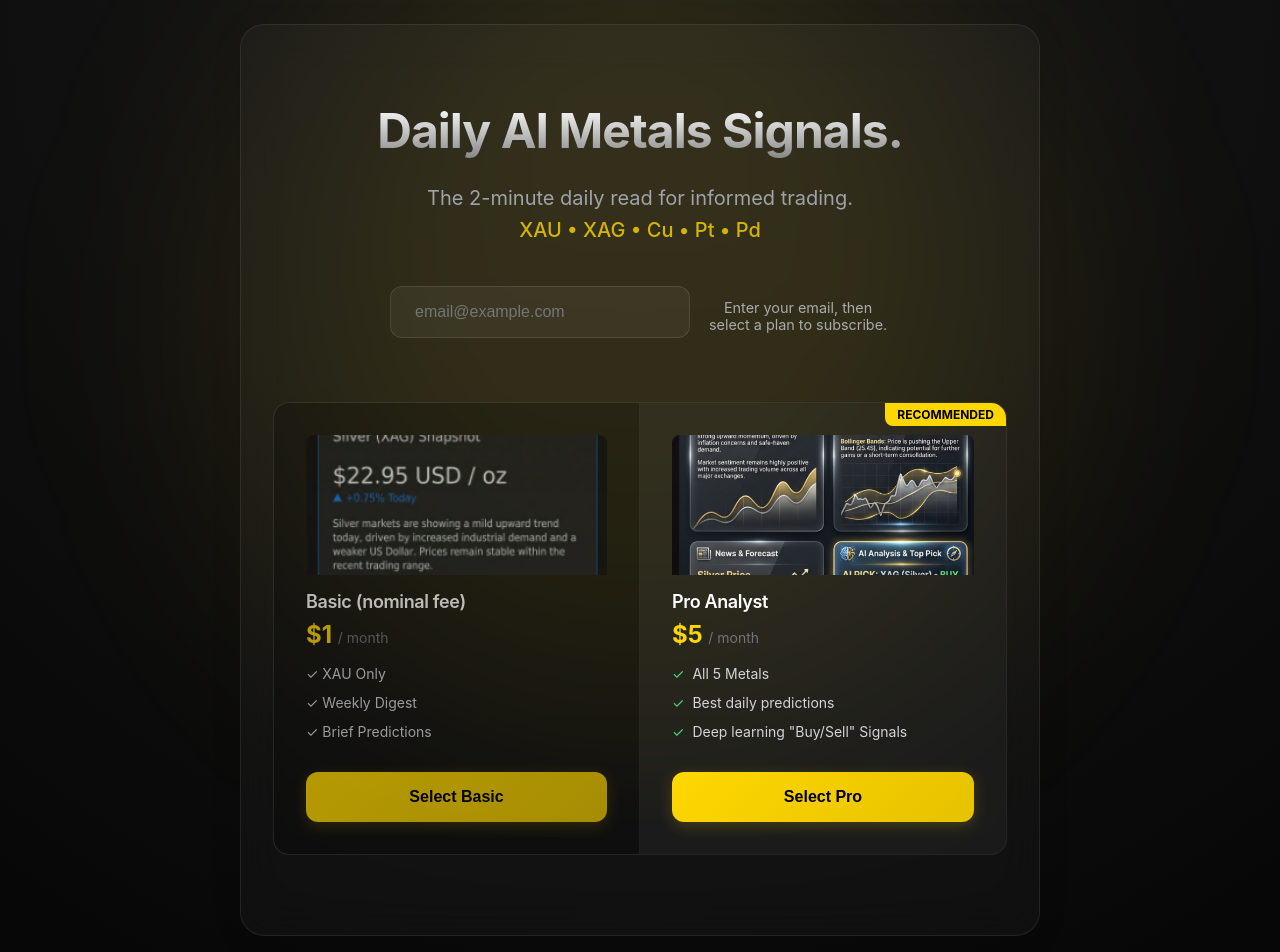
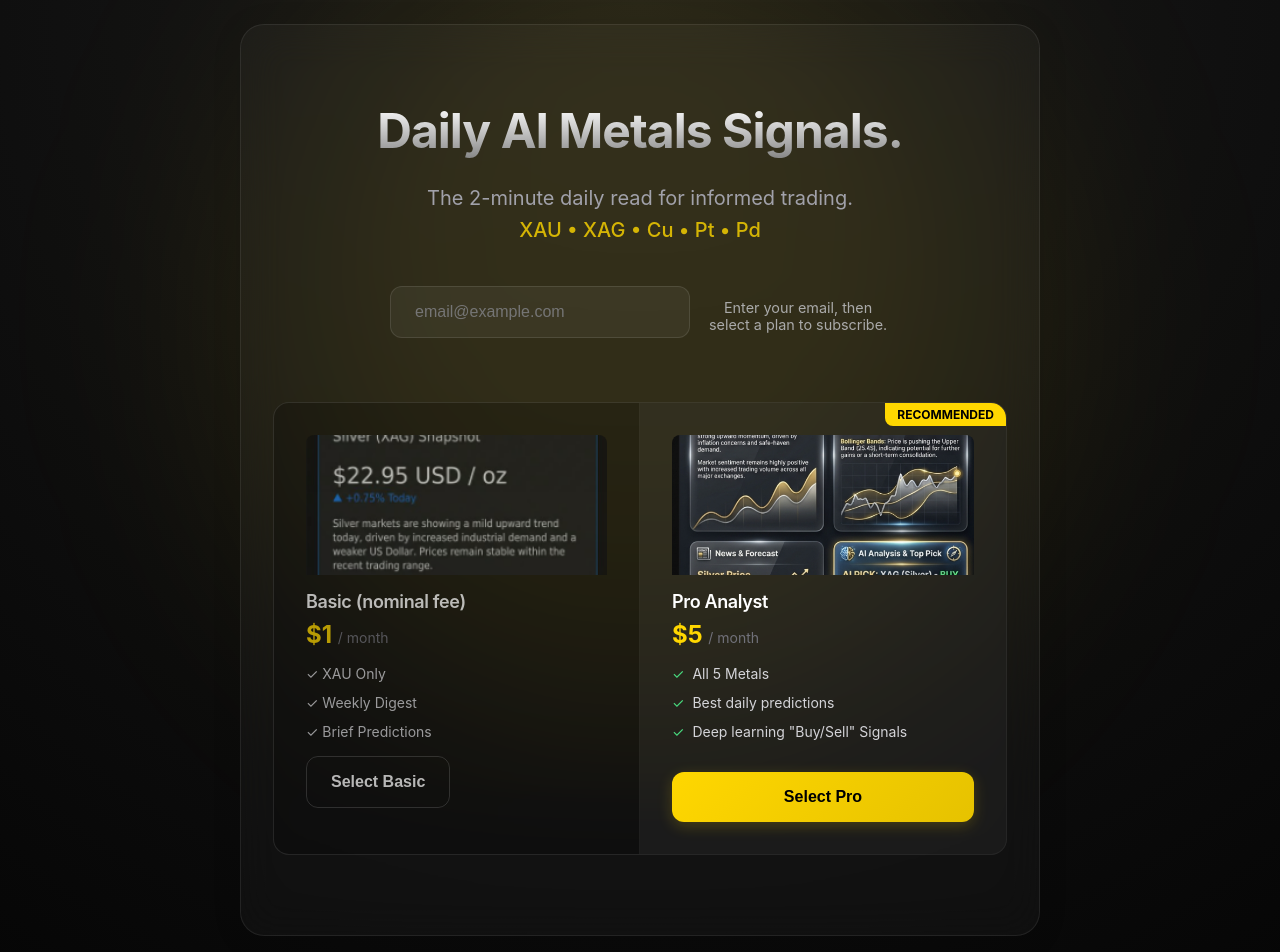
Before and after one commit to daramaccoille/metaldetectors, a Next.js app in the folder web/: page / in a window 1280 px wide. Shown: the top 952 px of the page. Built offline with nearby package versions, Linux system fonts and the light colour scheme; no server answers.

Commit message:
added subscribe form and modified actions to fix 500 error

```diff
--- a/web/src/app/actions.ts
+++ b/web/src/app/actions.ts
@@ -12,12 +12,13 @@ const stripe = new Stripe(process.env.STRIPE_SECRET_KEY || 'sk_test_mock', {
     httpClient: Stripe.createFetchHttpClient(),
 });
 
-export async function subscribe(formData: FormData) {
+// Renamed from subscribe to startCheckoutSession to reflect it returns a URL rather than redirecting directly
+export async function startCheckoutSession(formData: FormData) {
     const email = formData.get('email') as string;
     // 'plan' can be 'basic' or 'pro' (defaulting to pro if not specified)
     const plan = formData.get('plan') as string || 'pro';
 
-    if (!email) return;
+    if (!email) return { error: "Email is required" };
 
     // Attempt to detect locale from Cloudflare headers
     const headersList = await headers();
@@ -124,7 +125,8 @@ export async function subscribe(formData: FormData) {
             console.error("Could not list prices (Key might be invalid):", listErr);
         }
 
-        throw new Error(`Stripe Config Error: ${err.message}`);
+        // Return error object instead of throwing hard error (which causes 500)
+        return { error: `Stripe Config Error: ${err.message}` };
     }
 
     // Insert "Pending" subscriber
@@ -145,18 +147,16 @@ export async function subscribe(formData: FormData) {
 
     } catch (e: any) {
         console.error("FATAL: Failed to record subscriber info in DB", e);
-        // If we can't save to DB, user pays but we don't know who they are.
-        // We should PROBABLY throw error to stop redirect, or allow it and rely on webhook to fix DB?
-        // Safest is to error out.
-        throw new Error(`Database Error: ${e.message}`);
+        // Return friendly error
+        return { error: `Database Error: ${e.message}` };
     }
 
     if (session.url) {
-        // Stripe Checkout URL already contains session ID but we can ensure email is prefilled if session config allows
-        // The customer_email parameter in session creation handles the prefilling logic automatically on Stripe's side
-        console.log(`Redirecting to: ${session.url}`);
-        redirect(session.url);
+        // Return URL for client-side redirection
+        return { url: session.url };
     }
+
+    return { error: "Failed to create checkout session URL" };
 }
 
 import { Resend } from 'resend';
--- a/web/src/app/page.tsx
+++ b/web/src/app/page.tsx
@@ -1,8 +1,7 @@
 
 import Script from 'next/script';
-import { subscribe } from './actions';
-
 import { headers } from 'next/headers';
+import SubscribeForm from '@/components/SubscribeForm';
 
 // Cloudflare Pages requires Edge runtime for dynamic functionality
 export const runtime = 'edge';
@@ -45,97 +44,12 @@ export default async function Home() {
           <span className="highlight-metals">XAU • XAG • Cu • Pt • Pd</span>
         </p>
 
-        <div className="subscribe-form">
-          <input
-            name="email"
-            type="email"
-            required
-            placeholder="email@example.com"
-            className="email-input"
-          // The value is synchronized via JS below
-          />
-          {/* Removed ambiguous "Start" button. User must pick a plan below. */}
-          <div style={{ color: '#aaa', fontSize: '0.9rem', marginTop: '0.5rem' }}>
-            Enter your email, then select a plan to subscribe.
-          </div>
-        </div>
-
-        {/* Pricing Comparison */}
-        <div className="pricing-grid">
-
-          {/* BASIC PLAN */}
-          <div className="pricing-card basic">
-            <div style={{ width: '100%', height: '140px', overflow: 'hidden', borderRadius: '8px 8px 0 0', marginBottom: '16px' }}>
-              <img src="/basic.png" alt="Basic Plan" style={{ width: '100%', height: '100%', objectFit: 'cover' }} />
-            </div>
-            <h3 className="card-title">Basic (nominal fee)</h3>
-            <div className="price">{currencySymbol}{basicPrice} <span className="price-period">/ month</span></div>
-            <ul className="features-list">
-              <li className="feature">✓ XAU Only</li>
-              <li className="feature">✓ Weekly Digest</li>
-              <li className="feature">✓ Brief Predictions</li>
-            </ul>
-
-            <form action={subscribe} className="plan-form" style={{ marginTop: 'auto', paddingTop: '1rem' }}>
-              <input type="hidden" name="email" value="" className="js-email-transfer" />
-              <input type="hidden" name="plan" value="basic" />
-              <button type="submit" className="btn-primary w-full" style={{ width: '100%', marginTop: '1rem' }}>
-                Select Basic
-              </button>
-            </form>
-          </div>
-
-          {/* PRO PLAN */}
-          <div className="pricing-card pro">
-            <div className="badge">RECOMMENDED</div>
-            <div style={{ width: '100%', height: '140px', overflow: 'hidden', borderRadius: '8px 8px 0 0', marginBottom: '16px' }}>
-              <img src="/pro.png" alt="Pro Plan" style={{ width: '100%', height: '100%', objectFit: 'cover' }} />
-            </div>
-            <h3 className="card-title" style={{ color: 'white' }}>Pro Analyst</h3>
-            <div className="price">{currencySymbol}{price} <span className="price-period">/ month</span></div>
-            <ul className="features-list">
-              <li className="feature"><span className="check">✓</span> All 5 Metals</li>
-              <li className="feature"><span className="check">✓</span> Best daily predictions</li>
-              <li className="feature"><span className="check">✓</span> Deep learning &quot;Buy/Sell&quot; Signals</li>
-            </ul>
-
-            <form action={subscribe} className="plan-form" style={{ marginTop: 'auto', paddingTop: '1rem' }}>
-              <input type="hidden" name="email" value="" className="js-email-transfer" />
-              <input type="hidden" name="plan" value="pro" />
-              <button type="submit" className="btn-primary w-full" style={{ width: '100%', marginTop: '1rem' }}>
-                Select Pro
-              </button>
-            </form>
-          </div>
-        </div>
-
-        {/* Client-side script to stash the email from the main input into the hidden fields */}
-        <Script id="email-transfer" strategy="afterInteractive">
-          {`
-            const mainInput = document.querySelector('input[name="email"]');
-            const hiddenInputs = document.querySelectorAll('.js-email-transfer');
-            const planForms = document.querySelectorAll('.plan-form');
-
-            if(mainInput) {
-                mainInput.addEventListener('input', (e) => {
-                    hiddenInputs.forEach(input => input.value = e.target.value);
-                });
-            }
-
-            // Intercept form submission to validate email presence
-            planForms.forEach(form => {
-                form.addEventListener('submit', (e) => {
-                    const hiddenEmail = form.querySelector('.js-email-transfer').value;
-                    if(!hiddenEmail || !hiddenEmail.includes('@')) {
-                        e.preventDefault();
-                        alert("Please enter a valid email address at the top of the page first.");
-                        mainInput.focus();
-                        mainInput.scrollIntoView({ behavior: 'smooth', block: 'center' });
-                    }
-                });
-            });
-        `}
-        </Script>
+        {/* Client-Side Form Component handles validation and subscription */}
+        <SubscribeForm
+          currencySymbol={currencySymbol}
+          price={price}
+          basicPrice={basicPrice}
+        />
 
       </div>
 
--- /dev/null
+++ b/web/src/components/SubscribeForm.tsx
@@ -0,0 +1,115 @@
+'use client';
+
+import { useState, useRef } from 'react';
+import { startCheckoutSession } from '@/app/actions';
+
+interface SubscribeFormProps {
+    currencySymbol: string;
+    price: string;
+    basicPrice: string;
+}
+
+export default function SubscribeForm({ currencySymbol, price, basicPrice }: SubscribeFormProps) {
+    const [loading, setLoading] = useState(false);
+    const emailRef = useRef<HTMLInputElement>(null);
+
+    const handleSubscribe = async (plan: 'basic' | 'pro', event: React.FormEvent) => {
+        event.preventDefault();
+
+        const email = emailRef.current?.value;
+
+        if (!email || !email.includes('@')) {
+            alert("Please enter a valid email address at the top of the page first.");
+            emailRef.current?.focus();
+            emailRef.current?.scrollIntoView({ behavior: 'smooth', block: 'center' });
+            return;
+        }
+
+        setLoading(true);
+
+        try {
+            const formData = new FormData();
+            formData.append('email', email);
+            formData.append('plan', plan);
+
+            const result = await startCheckoutSession(formData);
+
+            if (result?.url) {
+                console.log("Redirecting to:", result.url);
+                window.location.href = result.url;
+            } else if (result?.error) {
+                alert(`Error: ${result.error}`);
+                setLoading(false);
+            } else {
+                alert("Something went wrong. Please try again.");
+                setLoading(false);
+            }
+        } catch (error: any) {
+            console.error("Subscription Error:", error);
+            alert("An unexpected error occurred. Please contact support if this persists.");
+            setLoading(false);
+        }
+    };
+
+    return (
+        <>
+            <div className="subscribe-form">
+                <input
+                    ref={emailRef}
+                    name="email"
+                    type="email"
+                    required
+                    placeholder="email@example.com"
+                    className="email-input"
+                    disabled={loading}
+                />
+                <div style={{ color: '#aaa', fontSize: '0.9rem', marginTop: '0.5rem' }}>
+                    Enter your email, then select a plan to subscribe.
+                </div>
+            </div>
+
+            <div className="pricing-grid">
+                {/* BASIC PLAN */}
+                <div className="pricing-card basic">
+                    <div style={{ width: '100%', height: '140px', overflow: 'hidden', borderRadius: '8px 8px 0 0', marginBottom: '16px' }}>
+                        <img src="/basic.png" alt="Basic Plan" style={{ width: '100%', height: '100%', objectFit: 'cover' }} />
+                    </div>
+                    <h3 className="card-title">Basic (nominal fee)</h3>
+                    <div className="price">{currencySymbol}{basicPrice} <span className="price-period">/ month</span></div>
+                    <ul className="features-list">
+                        <li className="feature">✓ XAU Only</li>
+                        <li className="feature">✓ Weekly Digest</li>
+                        <li className="feature">✓ Brief Predictions</li>
+                    </ul>
+
+                    <form onSubmit={(e) => handleSubscribe('basic', e)} style={{ marginTop: 'auto', paddingTop: '1rem' }}>
+                        <button type="submit" className="btn-secondary w-full" disabled={loading}>
+                            {loading ? 'Processing...' : 'Select Basic'}
+                        </button>
+                    </form>
+                </div>
+
+                {/* PRO PLAN */}
+                <div className="pricing-card pro">
+                    <div className="badge">RECOMMENDED</div>
+                    <div style={{ width: '100%', height: '140px', overflow: 'hidden', borderRadius: '8px 8px 0 0', marginBottom: '16px' }}>
+                        <img src="/pro.png" alt="Pro Plan" style={{ width: '100%', height: '100%', objectFit: 'cover' }} />
+                    </div>
+                    <h3 className="card-title" style={{ color: 'white' }}>Pro Analyst</h3>
+                    <div className="price">{currencySymbol}{price} <span className="price-period">/ month</span></div>
+                    <ul className="features-list">
+                        <li className="feature"><span className="check">✓</span> All 5 Metals</li>
+                        <li className="feature"><span className="check">✓</span> Best daily predictions</li>
+                        <li className="feature"><span className="check">✓</span> Deep learning &quot;Buy/Sell&quot; Signals</li>
+                    </ul>
+
+                    <form onSubmit={(e) => handleSubscribe('pro', e)} style={{ marginTop: 'auto', paddingTop: '1rem' }}>
+                        <button type="submit" className="btn-primary w-full" style={{ width: '100%', marginTop: '1rem' }} disabled={loading}>
+                            {loading ? 'Processing...' : 'Select Pro'}
+                        </button>
+                    </form>
+                </div>
+            </div>
+        </>
+    );
+}
```
